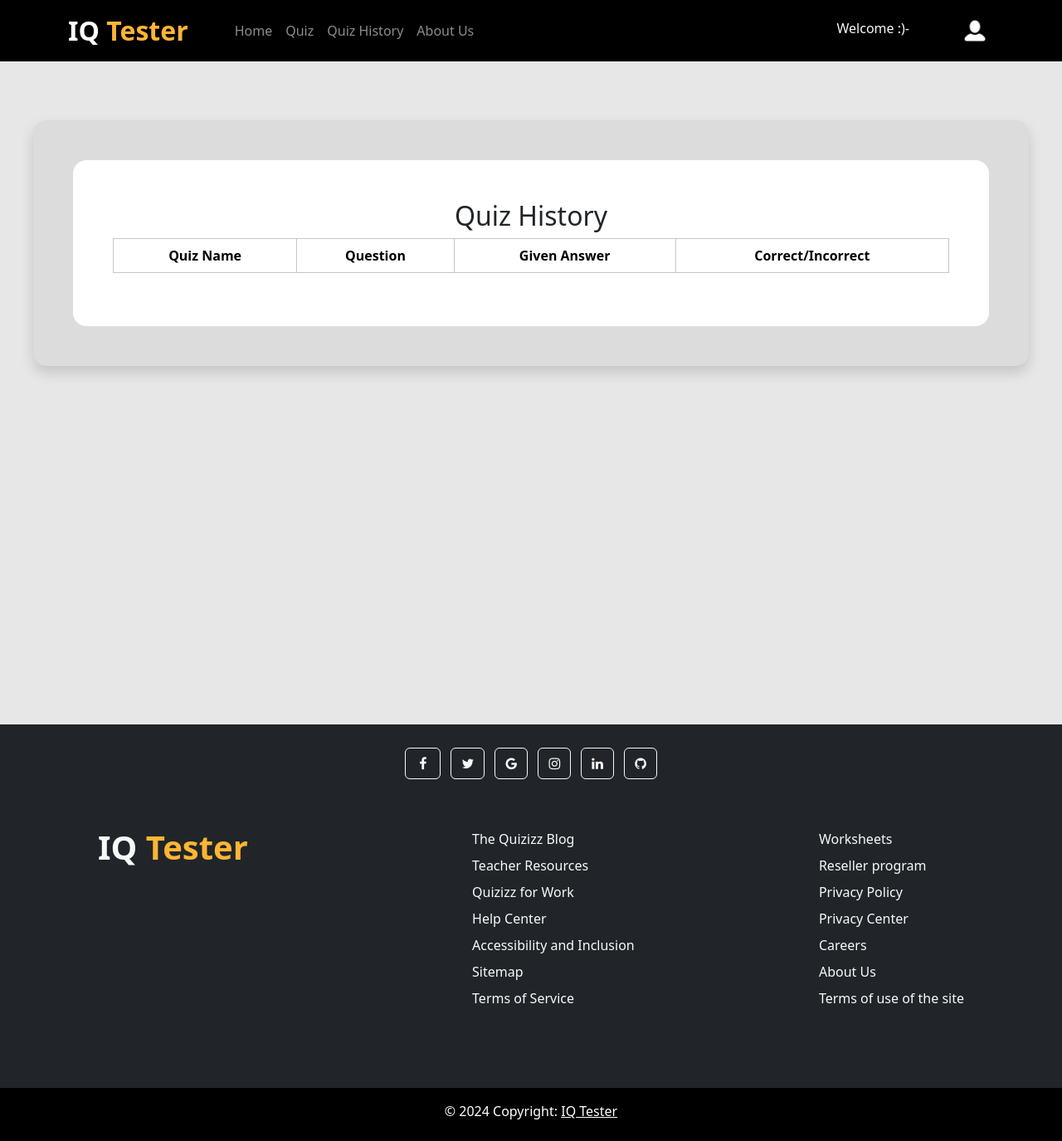
After one commit to mdtalhaba/Iq_Tester, a Django app: page /quiz/history in a window 1280 px wide. The commit adds this page. Shown: the whole page at 83% size. Run offline with Django 4.2, Linux system fonts and the light colour scheme; a user stored in the database is signed in; data comes from the database, SQL or seed files in the repository; both versions use the stored data as it was after the commit; lists and menus that the app fills with data are empty.

Commit message:
quiz history add

```diff
--- a/core/templates/base.html
+++ b/core/templates/base.html
@@ -8,6 +8,17 @@
     <title>IQ Tester</title>
 </head>
     <body style="background-color: rgb(231, 231, 231)">
+        {% for message in messages %}
+        <script src="//cdn.jsdelivr.net/npm/sweetalert2@11"></script>
+        <script>
+            Swal.fire({
+                icon: "{{message.tags}}",
+                title: "{{message}}",
+                showConfirmButton: false,
+                timer: 3000
+              });
+        </script>
+        {% endfor %}
         <header>
             {% include 'navbar.html' %}
         </header>
--- a/core/templates/navbar.html
+++ b/core/templates/navbar.html
@@ -1,4 +1,5 @@
-<nav class="navbar navbar-dark navbar-expand-lg w-100 z-3" style="overflow: hidden; position: fixed; top: 0; background-color: #000000">
+{% load static %}
+<nav class="navbar navbar-dark navbar-expand-lg w-100 z-2" style="position: fixed; top: 0; background-color: #000000">
     <div class="container">
       <a class="navbar-brand fs-2 fw-bold me-5" href="{% url "home" %}">IQ <span style="color:#FFB534">Tester</span></a>
       <button class="navbar-toggler" type="button" data-bs-toggle="collapse" data-bs-target="#navbarSupportedContent" aria-controls="navbarSupportedContent" aria-expanded="false" aria-label="Toggle navigation">
@@ -14,7 +15,7 @@
           </li>
           {% if user.is_authenticated %}
           <li class="nav-item">
-            <a class="nav-link" href="{% url "quizes" %}">Quiz History</a>
+            <a class="nav-link" href="{% url "quiz_history" %}">Quiz History</a>
           </li>
           {% endif %}
           <li class="nav-item">
@@ -24,14 +25,24 @@
         <div class="d-flex" role="search">
             <ul class="navbar-nav mb-2 mb-lg-0">
                 {% if user.is_authenticated %}
-                    <li class="nav-item border rounded-2 me-4">
-                        <span class="nav-link text-light">Welcome. {{user.first_name}}</span>
+                    <li class="nav-item me-5">
+                        <span class="nav-link text-light">Welcome :)- {{user.first_name}}</span>
+                    </li>
+                    <li class="nav-item dropdown dropstart">
+                      <a class="nav-link" href="#" role="button" data-bs-toggle="dropdown" aria-expanded="false">
+                        <img style="width: 30px;" class="" src="{% static "images/profile.png" %}" alt="">
+                      </a>
+                      <ul style="margin-top: 60px; margin-right: -70px; width: 250px; background-color: black;" class="dropdown-menu dropdown-menu-dark px-3 pb-3">
+                        <li class="d-flex justify-content-center"><img style="width: 50px;" class="my-3" src="{% static "images/profile.png" %}" alt=""></li>
+                        <li><i class="fa fa-user" aria-hidden="true"></i><a class="dropdown-item" href="{% url "profile" %}">Profile</a></li>
+                        <li><a class="dropdown-item" href="#">Update Info</a></li>
+                        <li><a class="dropdown-item" href="#">Leader Bord</a></li>
+                        <li><hr class="dropdown-divider bg-light"></li>
+                        <li><a class="dropdown-item text-light" href="{% url "logout" %}">Log Out</a></li>
+                      </ul>
                     </li>
                     <li class="nav-item">
-                        <a class="nav-link text-light" href="{% url "profile" %}">Profile</a>
-                    </li>
-                    <li class="nav-item">
-                        <a class="nav-link text-light" href="{% url "logout" %}">Log Out</a>
+
                     </li>
                 {% else %}
                     <li class="nav-item">
--- /dev/null
+++ b/core/templates/quiz_history.html
@@ -0,0 +1,37 @@
+{% extends "base.html" %}
+
+{% block content %}
+
+<section class="py-4">
+    <div style="max-width: 1200px; background-color: gainsboro;" class="m-auto p-5 my-5 shadow rounded-4">
+        <div style="background-color: white;" class="p-5 rounded-4">
+            <h2 class="text-center">Quiz History</h2>
+            <table class="table table-bordered border-5 border-secondary-subtle">
+                <thead class="text-center">
+                  <tr>
+                    <th scope="col">Quiz Name</th>
+                    <th scope="col">Question</th>
+                    <th scope="col">Given Answer</th>
+                    <th scope="col">Correct/Incorrect</th>
+                  </tr>
+                </thead>
+                <tbody>
+                  {% for history in data %}
+                  <tr>
+                    <td class="ps-3">{{history.quiz.title}}</td>
+                    <td>{{history.question.text}}</td>
+                    <td>{{history.selected_choice.option}}</td>
+                    {% if history.selected_choice.is_correct == True %}
+                    <td class="text-success fw-bold text-center">Correct</td>
+                    {% else %}
+                    <td class="text-danger fw-bold text-center">Incorrect</td>
+                    {% endif %}
+                  </tr>
+                  {% endfor %}
+                </tbody>
+              </table>
+        </div>
+    </div>
+</section>
+
+{% endblock content %}
--- a/core/templates/quiz_page.html
+++ b/core/templates/quiz_page.html
@@ -24,9 +24,9 @@
                     </div>
                     <input id='timer' type='hidden' name="timer" value="">
                     {% if ans != None and ans.is_correct == True %}
-                    <h6 class="text-success mt-2 text-center"><span class="fs-5 fw-bold">{{ans}}</span> is Correct Answer</h6>
+                    <h6 class="text-success mt-2 text-center"><span class="fs-5 fw-bold">( {{ans}} )</span> is Correct Answer</h6>
                     {% elif ans != None and ans.is_correct == False %}
-                    <h6 class="text-danger mt-2 text-center"><span class="fs-5 fw-bold">{{ans}}</span> is Wrong Answer</h6>
+                    <h6 class="text-danger mt-2 text-center"><span class="fs-5 fw-bold">( {{ans}} )</span> is Wrong Answer</h6>
                     {% endif %}
                     <div class="d-flex justify-content-center">
                         <button type="submit" class="btn btn-dark btn-sm px-5 mt-3">Submit</button>
--- a/core/templates/register_login.html
+++ b/core/templates/register_login.html
@@ -26,7 +26,7 @@
             <p>{{fm.errors | striptags }}</p>
            </div>
           {% endfor %}
-          <button type="submit" class="btn btn-dark mt-2">Submit</button>
+          <button type="submit" class="btn btn-dark btn-sm px-5 mt-2">Submit</button>
         </form>
       </div>
     </div>
--- a/core/urls.py
+++ b/core/urls.py
@@ -1,9 +1,10 @@
 from django.urls import path
-from .views import home, quizes, RegistrationView, activate, UserLoginView, UserLogoutView, update_profile, quiz_page
+from .views import home, quizes, quizHistory, RegistrationView, activate, UserLoginView, UserLogoutView, update_profile, quiz_page
 
 urlpatterns = [
     path('', home, name='home'),
     path('quizes/', quizes, name='quizes'),
+    path('quiz/history', quizHistory, name='quiz_history'),
     path('category/<slug:category_slug>/', quizes, name='category_slug_quizes'),
     path('category/<slug:category_slug>/', home, name='category_slug_home'),
     path('register/', RegistrationView.as_view(), name='register'),
--- a/core/views.py
+++ b/core/views.py
@@ -32,6 +32,12 @@ def quizes(req, category_slug = None) :
     category = Category.objects.all()
     return render(req, 'quizes.html', {'data' : data, 'category' : category})
 
+
+def quizHistory(req) :
+    data = UserResponse.objects.filter(user=req.user)
+
+    return render(req, 'quiz_history.html', {'data' : data})
+
 @login_required(login_url="/login/")
 def quiz_page(request, quiz_id):
     queryset = Question.objects.filter(quiz=quiz_id)
@@ -54,9 +60,10 @@ def quiz_page(request, quiz_id):
     ans = None
     if request.method == 'POST' :
         ansId = request.POST.get(question.text)
-        ansObj = Choice.objects.get(id=ansId)
-        ans = ansObj
-        UserResponse.objects.create(user=request.user, quiz=quiz, question=question, selected_choice=ansObj)
+        if ansId is not None :
+            ansObj = Choice.objects.get(id=ansId)
+            ans = ansObj
+            UserResponse.objects.create(user=request.user, quiz=quiz, question=question, selected_choice=ansObj)
 
     return render(request, 'quiz_page.html', {'current_page': current_page, 'question' : question, 'quiz': quiz, 'ans': ans})
 
@@ -66,7 +73,7 @@ class RegistrationView(CreateView):
     model = User
     template_name = 'register_login.html'
     form_class = RegistrationForm
-    success_url = reverse_lazy('register')
+    success_url = reverse_lazy('home')
 
     def get_context_data(self, **kwargs):
         context = super().get_context_data(**kwargs)
@@ -83,6 +90,8 @@ class RegistrationView(CreateView):
         send_email = EmailMultiAlternatives("Registration Message", '', to=[user.email])
         send_email.attach_alternative(message, "text/html")
         send_email.send()
+
+        messages.success(self.request, 'Your Registration is Successfull, Check Your Email and Activate Your Account.')
         return super().form_valid(form)
 
 @login_required(login_url="/login/")
```
Also changed, not shown: core/static/images/profile.png (added), db.sqlite3.
